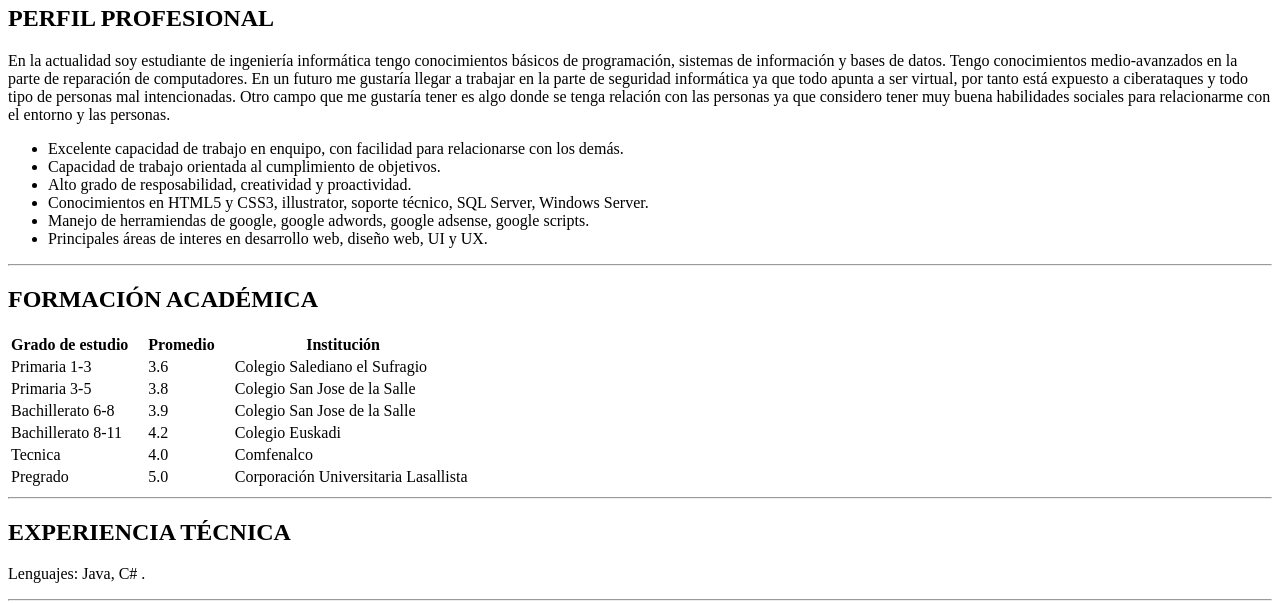
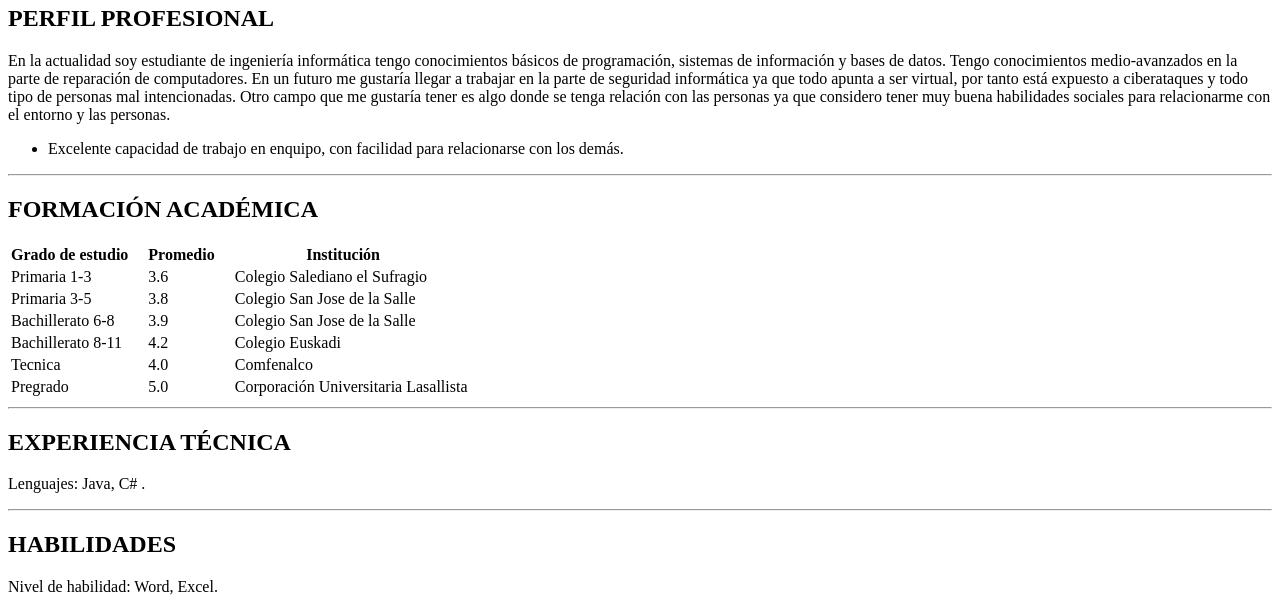
Before and after one commit to alejotima/desarrollo_web_20162, a plain HTML site: page semana3/entrega/hv_jeyb.html in a window 1280 px wide. Shown: the part 197-800 px from the top of the page. Drawn offline with Linux system fonts and the light colour scheme.

Commit message:
Corrigiendo mas errores

```diff
--- a/semana3/entrega/hv_jeyb.html
+++ b/semana3/entrega/hv_jeyb.html
@@ -22,11 +22,7 @@
 		<P>En la actualidad soy estudiante de ingeniería informática tengo conocimientos básicos de programación, sistemas de información y bases de datos. Tengo conocimientos medio-avanzados en la parte de reparación de computadores. En un futuro me gustaría llegar a trabajar en la parte de seguridad informática ya que todo apunta a ser virtual, por tanto está expuesto a ciberataques y todo tipo de personas mal intencionadas. Otro campo que me gustaría tener es algo donde se tenga relación con las personas ya que considero tener muy buena habilidades sociales para relacionarme con el entorno y las personas.  </P>
 		<ul>
 			<li>Excelente capacidad de trabajo en enquipo, con facilidad para relacionarse con los demás.</li>
-			<li>Capacidad de trabajo orientada al cumplimiento de objetivos.</li>
-			<li>Alto grado de resposabilidad, creatividad y proactividad.</li>
-			<li>Conocimientos en HTML5 y CSS3, illustrator, soporte técnico, SQL Server, Windows Server.</li>
-			<li>Manejo de herramiendas de google, google adwords, google adsense, google scripts.</li>
-			<li>Principales áreas de interes en desarrollo web, diseño web, UI y UX.</li>
+
 		</ul>
 		<hr>
 		<h1>FORMACIÓN ACADÉMICA</h1>
@@ -111,7 +107,7 @@
 	<br>
 	<br>
 	<em>
-		<a href="personaljeyb.html">Juan Esteban Yarce Betancur , </a> <a href="mail.office365.com">  juyarce@ulasallista.edu.co</a>
+		<a href="personaljeyb.html">Juan Esteban Yarce Betancur , </a> <a url="mail.office365.com">  juyarce@ulasallista.edu.co</a>
 		<p>Medellín, Antioquia, Colombia</p>
 		</em>
 
```
